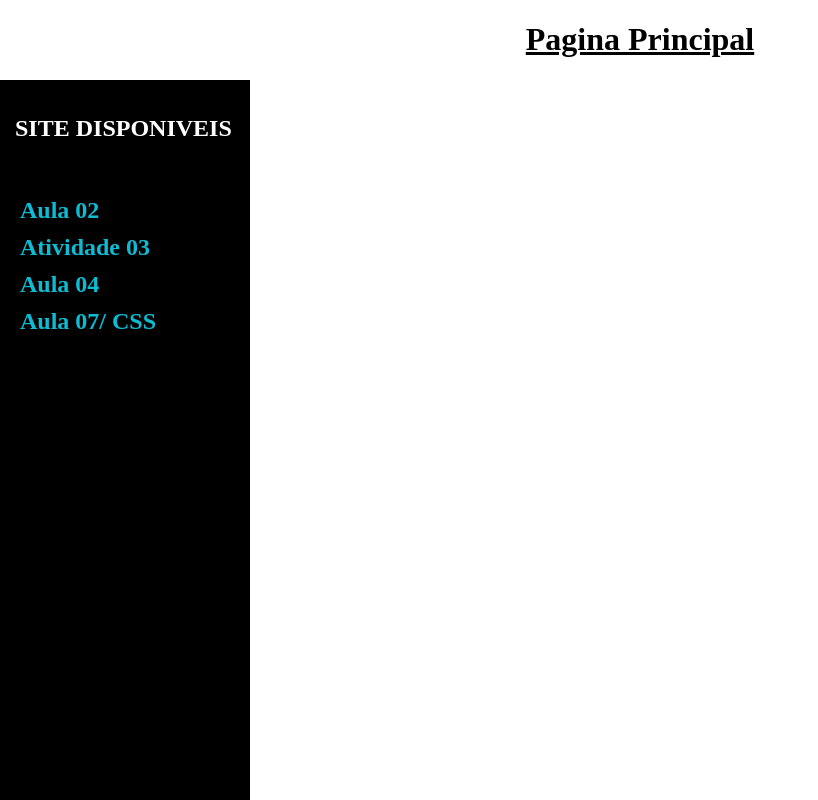
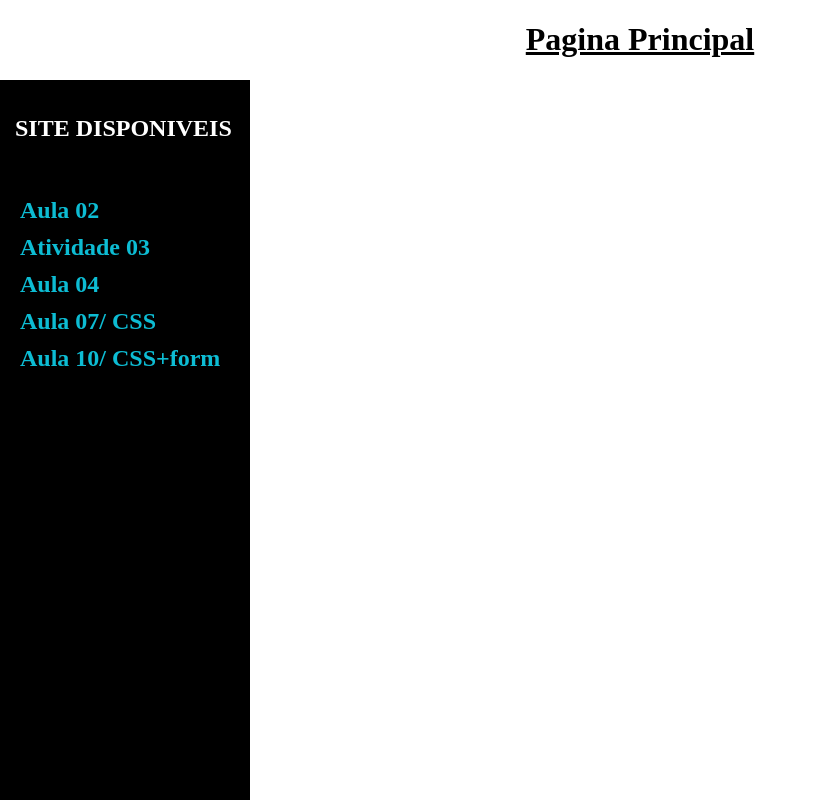
Before and after one commit to Duarte-Monteiro/Duarte-Monteiro.github.io, a plain HTML site: page index.html in a window 1280 px wide. Shown: the whole page, without its empty margins (0-818 px from the left). Drawn offline with Linux system fonts and the light colour scheme.

Commit message:
adicionando aula 10

```diff
--- a/index.html
+++ b/index.html
@@ -24,6 +24,8 @@
                     <li><a href="Aula 03\Atividade 3.html">Atividade 03</a></li> <!-- link para pagina da aula 3 -->
                     <li><a href="Aula 04\Aula4.html">Aula 04 </a></li> <!-- link para pagina da aula 4 -->
                     <li><a href="Aula 07\IntroducaoCss.html">Aula 07/ CSS</a></li> <!-- link para pagina da aula 7 -->
+                    <li><a href="Aula 10\aula10.html">Aula 10/ CSS+form</a></li><!-- linka para pagina da aula 10 -->
+
                 </ol>
             </h2>
         </div>
```
